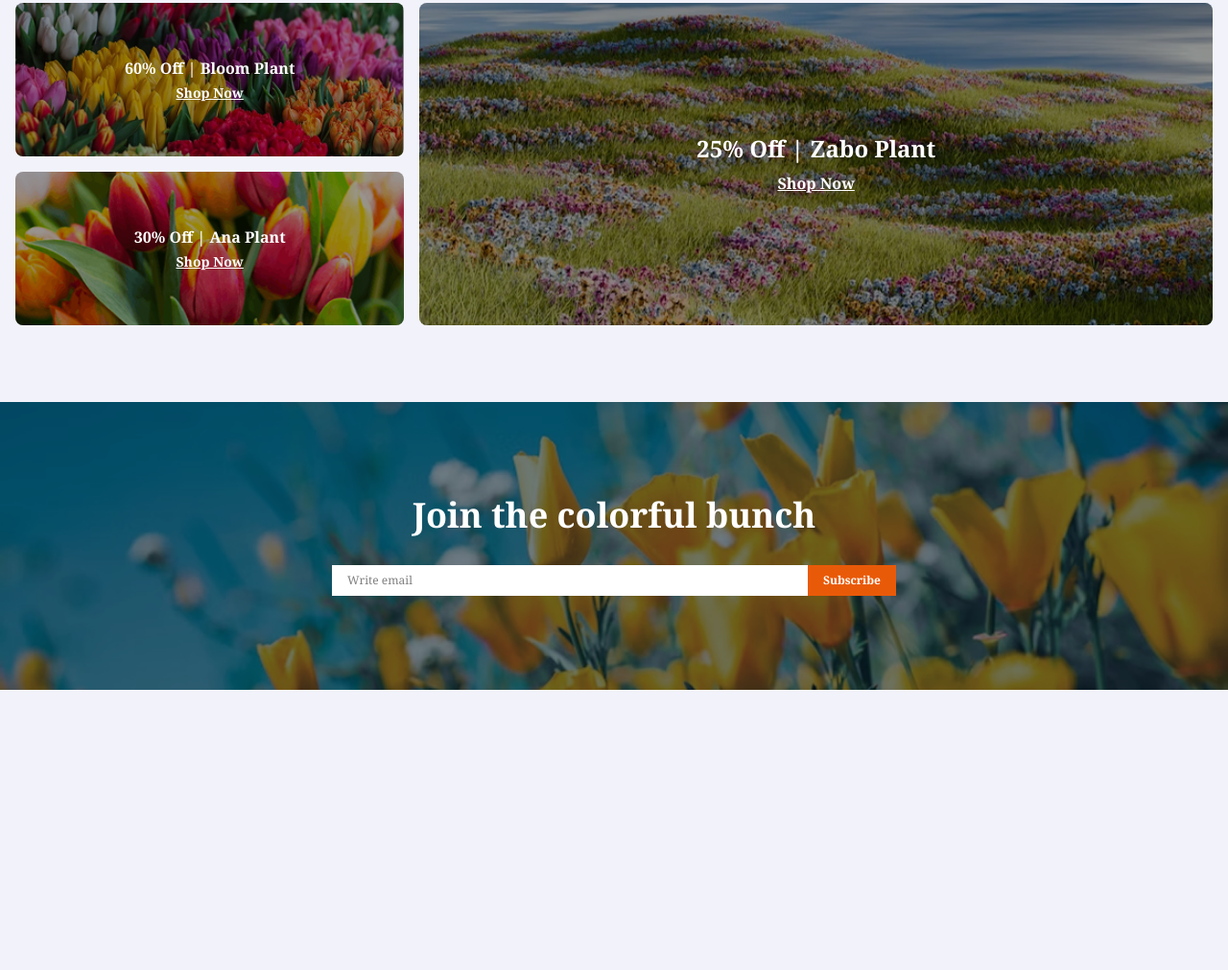
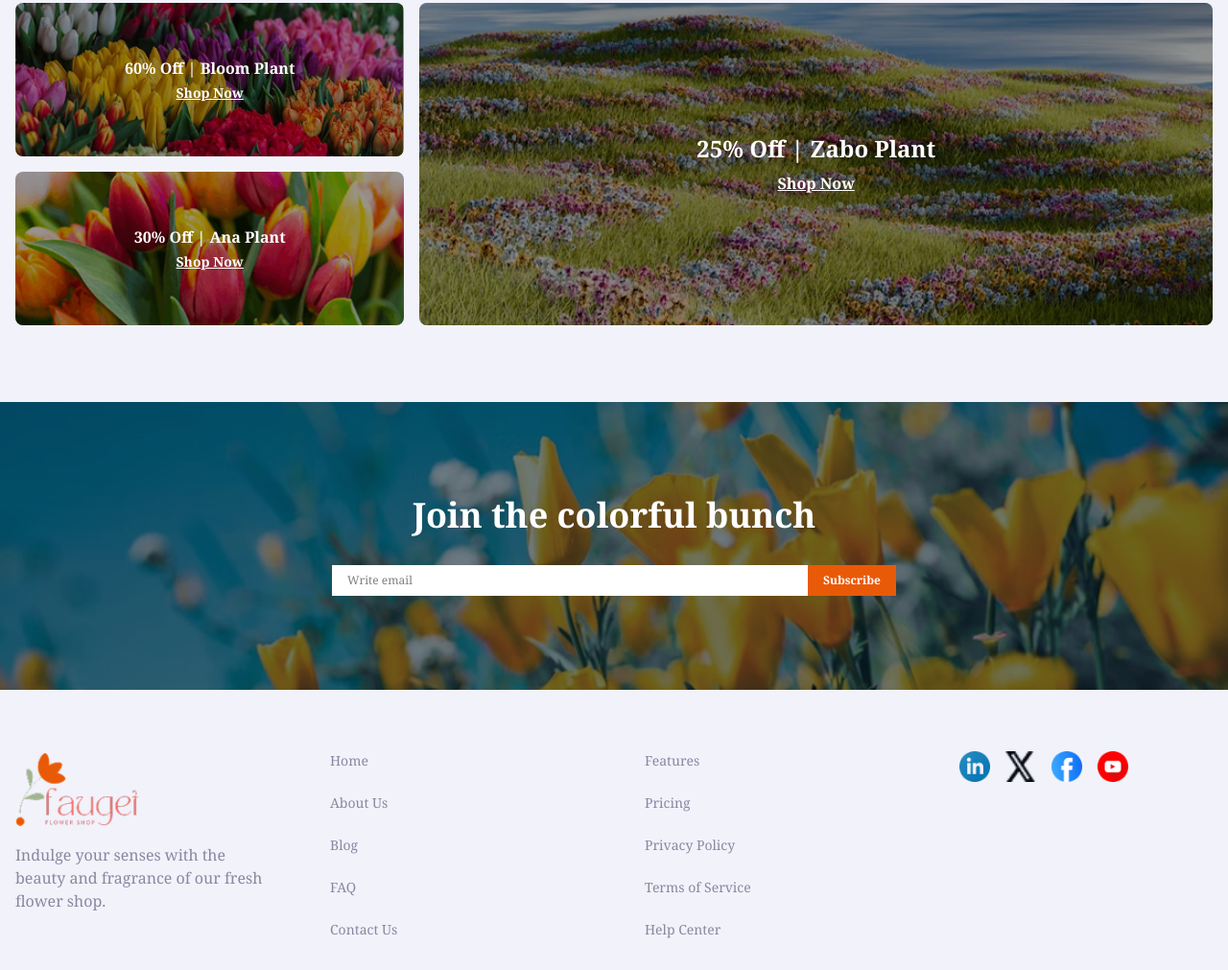
Before and after one commit to Farzana-Akter-Alo/my-second-assignment, a plain HTML site: page index.html in a window 1280 px wide. Shown: the part 2778-3789 px from the top of the page at 96% size. Before the commit the page ends 3497 px from the top, so only its background shows below. Drawn offline with nearby package versions, Linux system fonts and the light colour scheme.

Commit message:
added footer section

```diff
--- a/index.html
+++ b/index.html
@@ -360,13 +360,17 @@
       class=" relative w-full h-[300px] bg-[url('assets/news-letter-bg.png')] bg-cover bg-center flex items-center justify-center mt-20">
 
 
+
       <div class="absolute inset-0 bg-black/30"></div>
 
       <!-- Content -->
       <div class="relative text-center text-white space-y-4">
 
+
+
         <!-- Heading -->
         <h2 class=" mb-[1.5rem] sm:mb-[2rem] mx-[2rem] text-2xl sm:text-4xl font-bold">Join the colorful bunch</h2>
+
 
         <!-- Input + Button -->
         <div class="flex justify-center items-center mx-[2rem]">
@@ -384,25 +388,72 @@
 
 
 
-
-
-
-
-
-
-
-
   </main>
   <!-- main section end -->
 
 
 
 
+  <!-- footer section start -->
+  <footer>
+
+    <!-- footer details start here  -->
+    <div class="grid grid-cols-4 container gap-x-[4rem] mx-auto px-4 mt-[4rem] text-[#8987A1] mb-[2rem] ">
+
+
+      <!-- logo + description -->
+      <div class="items-center">
+        <img class="w-[3.5rem] h-[2.5rem] sm:w-28 sm:h-20 md:w-32 md:h-24 pb-[1rem] " src="assets/logo.png"
+          alt="A flower logo">
+        <p class="text-1xl">Indulge your senses with the beauty and fragrance of our fresh flower shop. </p>
+      </div>
+
+
+      <!-- services 1 -->
+      <div class="items-center">
+        <ul class="space-y-6 text-sm ">
+          <li><a href="">Home</a></li>
+          <li><a href="">About Us</a></li>
+          <li><a href="">Blog</a></li>
+          <li><a href="">FAQ</a></li>
+          <li><a href="">Contact Us</a></li>
+
+        </ul>
+      </div>
 
 
 
-  <!-- footer section start -->
-  <footer>
+      <!-- services 2 -->
+      <div class="items-center">
+        <ul class="space-y-6 text-sm ">
+
+          <li><a href="">Features</a></li>
+          <li><a href="">Pricing</a></li>
+          <li><a href="">Privacy Policy</a></li>
+          <li><a href="">Terms of Service</a></li>
+          <li><a href="">Help Center</a></li>
+
+        </ul>
+      </div>
+
+
+
+      <!-- social icons -->
+      <div class="flex w-[2rem] h-[2rem] gap-4">
+
+        <img src="assets/icon-linkedin.png" alt="icon-linkedin">
+
+        <img src="assets/icon-twitter.png" alt="icon-twitter">
+
+        <img src="assets/icon-facebook.png" alt="icon-facebook">
+
+        <img src="assets/icon-youtube.png" alt="icon-youtube">
+      </div>
+
+
+
+    </div>
+    <!-- footer details end here  -->
 
   </footer>
   <!-- footer section end -->
```
